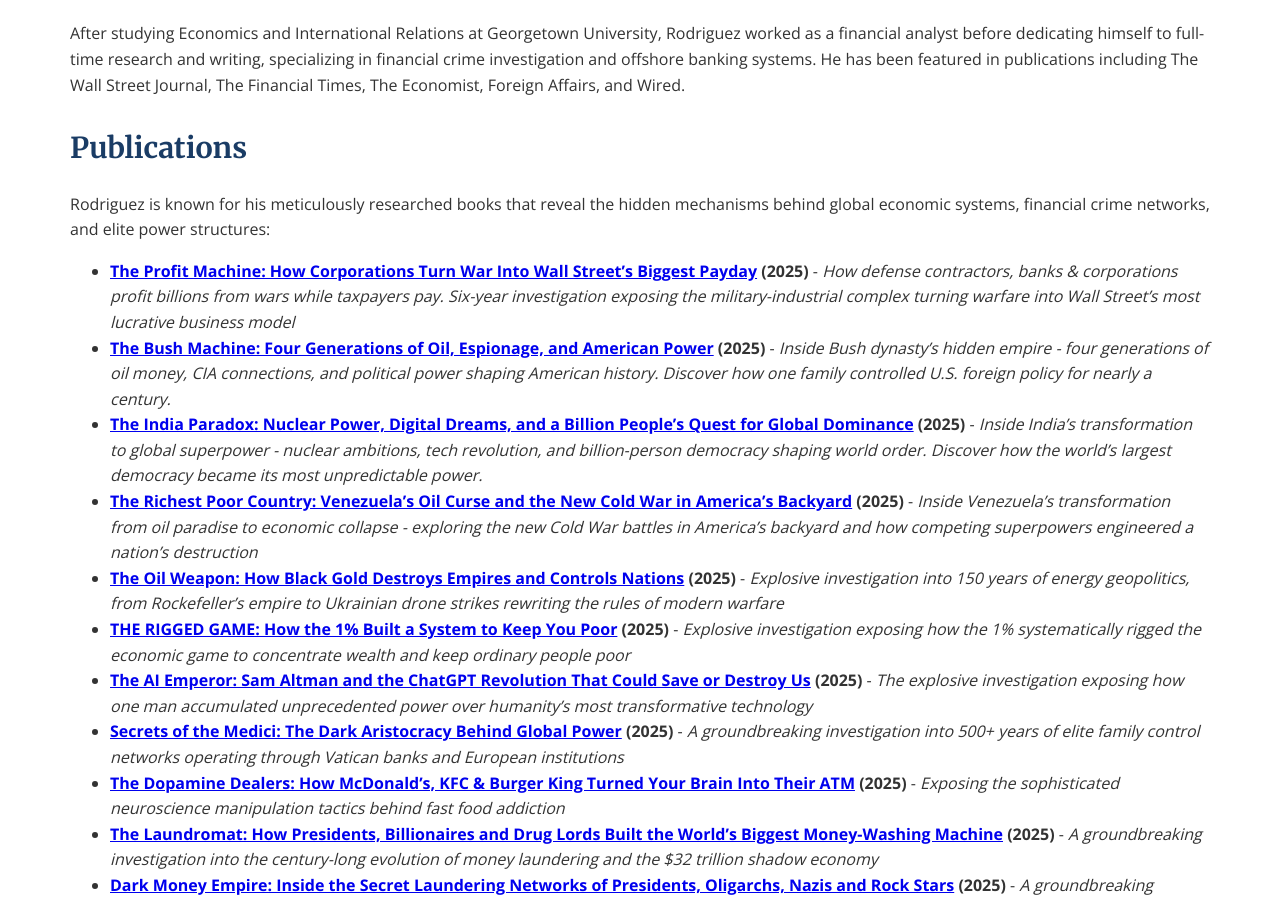
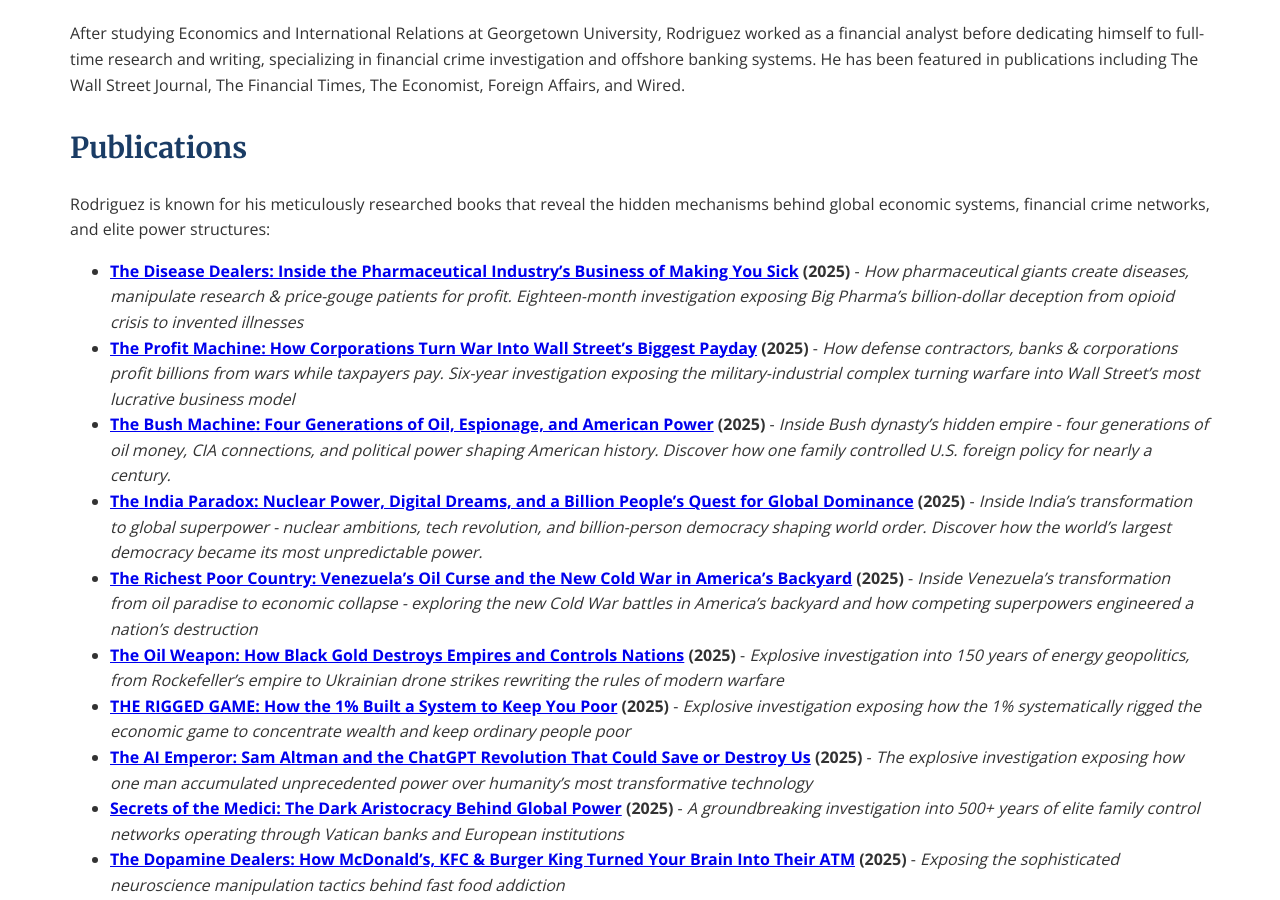
Before and after one commit to Zews123/michael-rodriguez-books, a Jekyll site: the page built from about.md, in a window 1280 px wide and 900 px high, scrolled down 684 px. Built offline with Jekyll 4.4.1, drawn with Linux system fonts in a browser that asks for light colours.

Commit message:
Add new publication 'The Disease Dealers'
Added a new publication entry for 'The Disease Dealers'.

```diff
--- a/about.md
+++ b/about.md
@@ -21,6 +21,7 @@
 
 Rodriguez is known for his meticulously researched books that reveal the hidden mechanisms behind global economic systems, financial crime networks, and elite power structures:
 
+- **[The Disease Dealers: Inside the Pharmaceutical Industry's Business of Making You Sick]({{ site.baseurl }}/books/Disease_Dealers) (2025)** - *How pharmaceutical giants create diseases, manipulate research & price-gouge patients for profit. Eighteen-month investigation exposing Big Pharma's billion-dollar deception from opioid crisis to invented illnesses*
 - **[The Profit Machine: How Corporations Turn War Into Wall Street's Biggest Payday]({{ site.baseurl }}/books/Profit_Machine) (2025)** - *How defense contractors, banks & corporations profit billions from wars while taxpayers pay. Six-year investigation exposing the military-industrial complex turning warfare into Wall Street's most lucrative business model*
 - **[The Bush Machine: Four Generations of Oil, Espionage, and American Power]({{ site.baseurl }}/books/Bush_Machine) (2025)** - *Inside Bush dynasty's hidden empire - four generations of oil money, CIA connections, and political power shaping American history. Discover how one family controlled U.S. foreign policy for nearly a century.*
 - **[The India Paradox: Nuclear Power, Digital Dreams, and a Billion People's Quest for Global Dominance]({{ site.baseurl }}/books/India_Paradox) (2025)** - *Inside India's transformation to global superpower - nuclear ambitions, tech revolution, and billion-person democracy shaping world order. Discover how the world's largest democracy became its most unpredictable power.*
```
